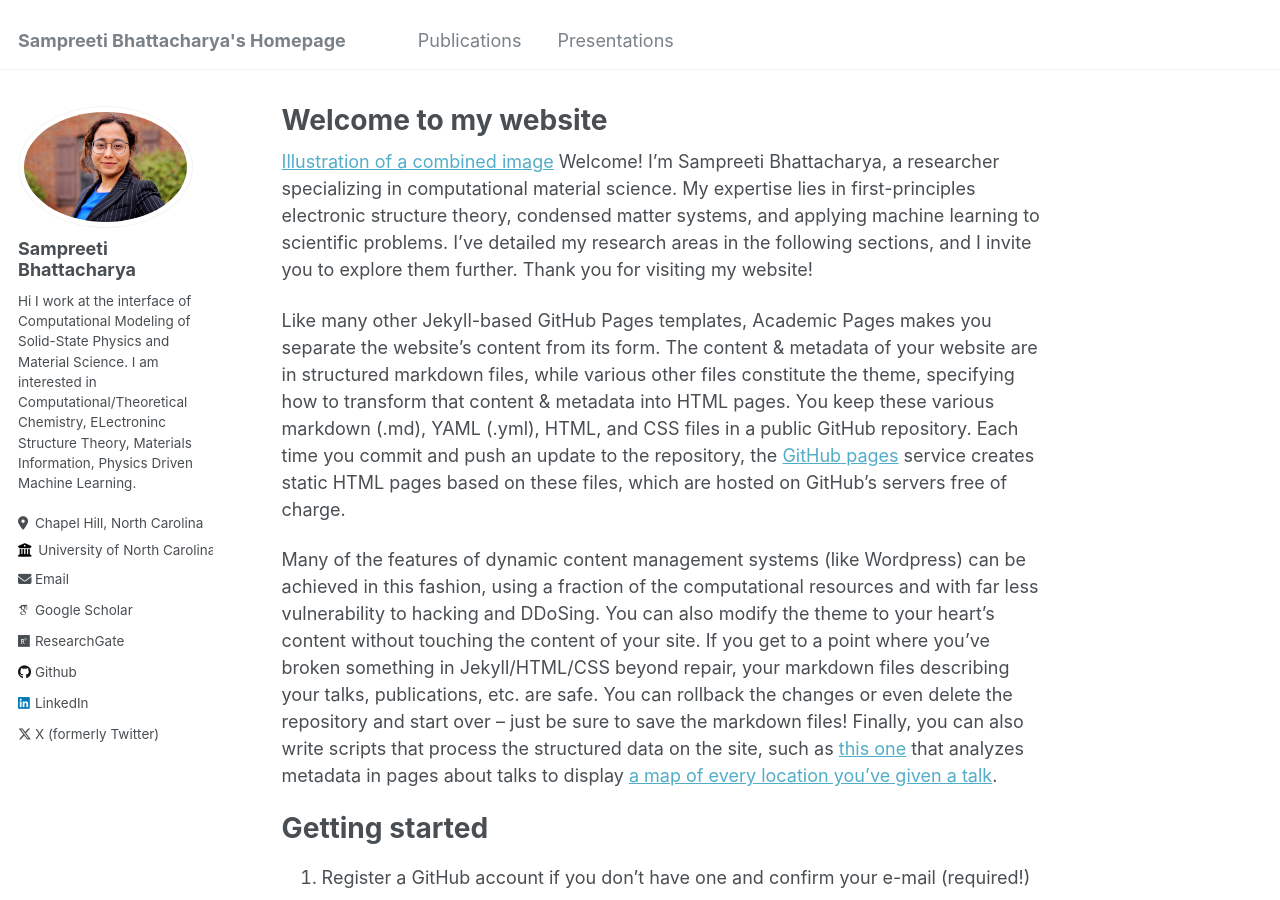
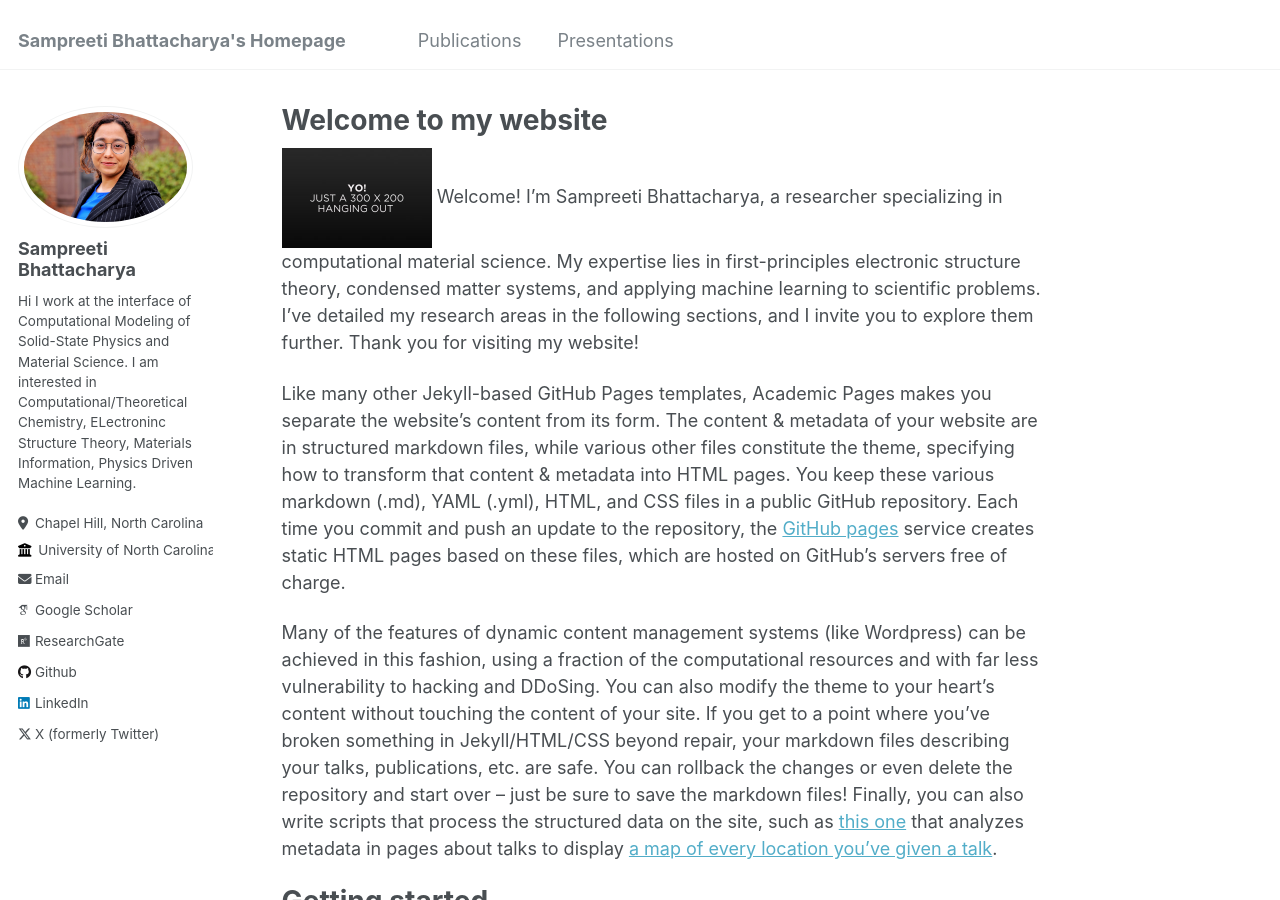
Before and after one commit to spriti523/Sampreeti-Bhattacharya.github.io-master, a Jekyll site: the page built from _pages/about.md, in a window 1280 px wide and 900 px high. Built offline with Jekyll 4.4.1, drawn with Linux system fonts in a browser that asks for light colours; some web fonts are replaced.

Commit message:
Update about.md

```diff
--- a/_pages/about.md
+++ b/_pages/about.md
@@ -7,7 +7,7 @@ redirect_from:
   - /about.html
 ---
 
-[Illustration of a combined image](/images/image-alignment-300x200.jpg)
+![Illustration of a combined image](/images/image-alignment-300x200.jpg){: .aligh-right width="150px"}
 Welcome! I'm Sampreeti Bhattacharya, a researcher specializing in computational material science. My expertise lies in first-principles electronic structure theory, condensed matter systems, and applying machine learning to scientific problems. I've detailed my research areas in the following sections, and I invite you to explore them further. Thank you for visiting my website!
 
 Like many other Jekyll-based GitHub Pages templates, Academic Pages makes you separate the website's content from its form. The content & metadata of your website are in structured markdown files, while various other files constitute the theme, specifying how to transform that content & metadata into HTML pages. You keep these various markdown (.md), YAML (.yml), HTML, and CSS files in a public GitHub repository. Each time you commit and push an update to the repository, the [GitHub pages](https://pages.github.com/) service creates static HTML pages based on these files, which are hosted on GitHub's servers free of charge.
```
